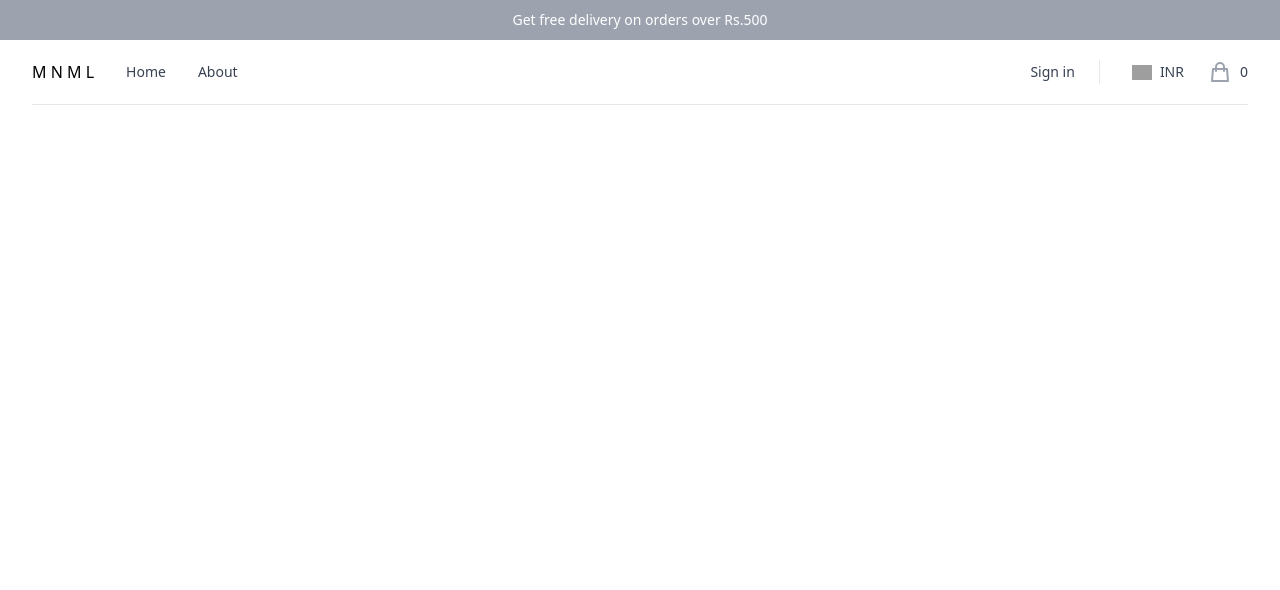
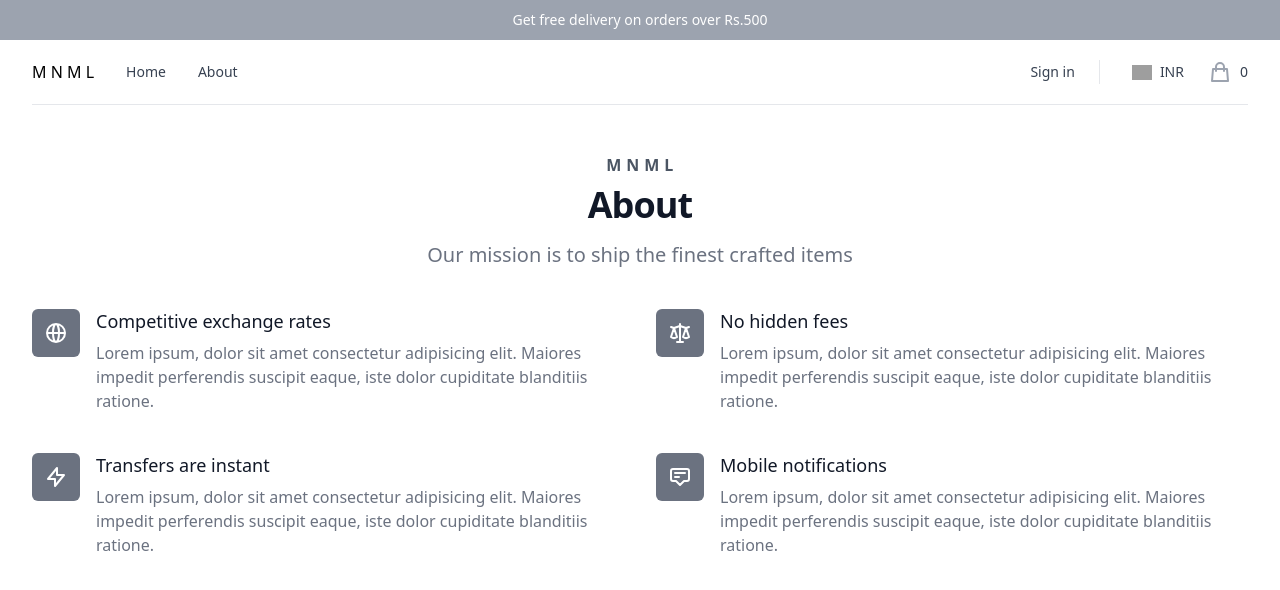
Before and after one commit to sudhxnva/cs353-ooad-final-project, a React (Create React App) app in the folder frontend/: page /about in a window 1280 px wide. Shown: the top 590 px of the page. Built offline with nearby package versions, Linux system fonts and the light colour scheme; grey boxes are pictures that could not be loaded.

Commit message:
Add about page

```diff
--- /dev/null
+++ b/frontend/src/About.jsx
@@ -0,0 +1,74 @@
+/* This example requires Tailwind CSS v2.0+ */
+import {
+  AnnotationIcon,
+  GlobeAltIcon,
+  LightningBoltIcon,
+  ScaleIcon,
+} from "@heroicons/react/outline";
+
+const features = [
+  {
+    name: "Competitive exchange rates",
+    description:
+      "Lorem ipsum, dolor sit amet consectetur adipisicing elit. Maiores impedit perferendis suscipit eaque, iste dolor cupiditate blanditiis ratione.",
+    icon: GlobeAltIcon,
+  },
+  {
+    name: "No hidden fees",
+    description:
+      "Lorem ipsum, dolor sit amet consectetur adipisicing elit. Maiores impedit perferendis suscipit eaque, iste dolor cupiditate blanditiis ratione.",
+    icon: ScaleIcon,
+  },
+  {
+    name: "Transfers are instant",
+    description:
+      "Lorem ipsum, dolor sit amet consectetur adipisicing elit. Maiores impedit perferendis suscipit eaque, iste dolor cupiditate blanditiis ratione.",
+    icon: LightningBoltIcon,
+  },
+  {
+    name: "Mobile notifications",
+    description:
+      "Lorem ipsum, dolor sit amet consectetur adipisicing elit. Maiores impedit perferendis suscipit eaque, iste dolor cupiditate blanditiis ratione.",
+    icon: AnnotationIcon,
+  },
+];
+
+export default function Example() {
+  return (
+    <div className="py-12 bg-white">
+      <div className="max-w-7xl mx-auto px-4 sm:px-6 lg:px-8">
+        <div className="lg:text-center">
+          <h2 className="text-base text-gray-600 font-semibold tracking-wide uppercase">
+            M N M L
+          </h2>
+          <p className="mt-2 text-3xl leading-8 font-extrabold tracking-tight text-gray-900 sm:text-4xl">
+            About
+          </p>
+          <p className="mt-4 max-w-2xl text-xl text-gray-500 lg:mx-auto">
+            Our mission is to ship the finest crafted items
+          </p>
+        </div>
+
+        <div className="mt-10">
+          <dl className="space-y-10 md:space-y-0 md:grid md:grid-cols-2 md:gap-x-8 md:gap-y-10">
+            {features.map((feature) => (
+              <div key={feature.name} className="relative">
+                <dt>
+                  <div className="absolute flex items-center justify-center h-12 w-12 rounded-md bg-gray-500 text-white">
+                    <feature.icon className="h-6 w-6" aria-hidden="true" />
+                  </div>
+                  <p className="ml-16 text-lg leading-6 font-medium text-gray-900">
+                    {feature.name}
+                  </p>
+                </dt>
+                <dd className="mt-2 ml-16 text-base text-gray-500">
+                  {feature.description}
+                </dd>
+              </div>
+            ))}
+          </dl>
+        </div>
+      </div>
+    </div>
+  );
+}
--- a/frontend/src/App.js
+++ b/frontend/src/App.js
@@ -1,6 +1,6 @@
 import { Routes, Route } from "react-router-dom";
 import { ToastContainer } from "react-toastify";
-import Cart from "./Cart";
+import About from "./About";
 import HomePage from "./HomePage";
 import ProductPage from "./Product";
 import NavBar from "./NavBar";
@@ -13,7 +13,7 @@
         <Routes>
           <Route path="/" element={<HomePage />} />
           <Route path="/products/:id" element={<ProductPage />} />
-          <Route path="cart" element={<Cart />} />
+          <Route path="about" element={<About />} />
         </Routes>
       </NavBar>
     </>
```
